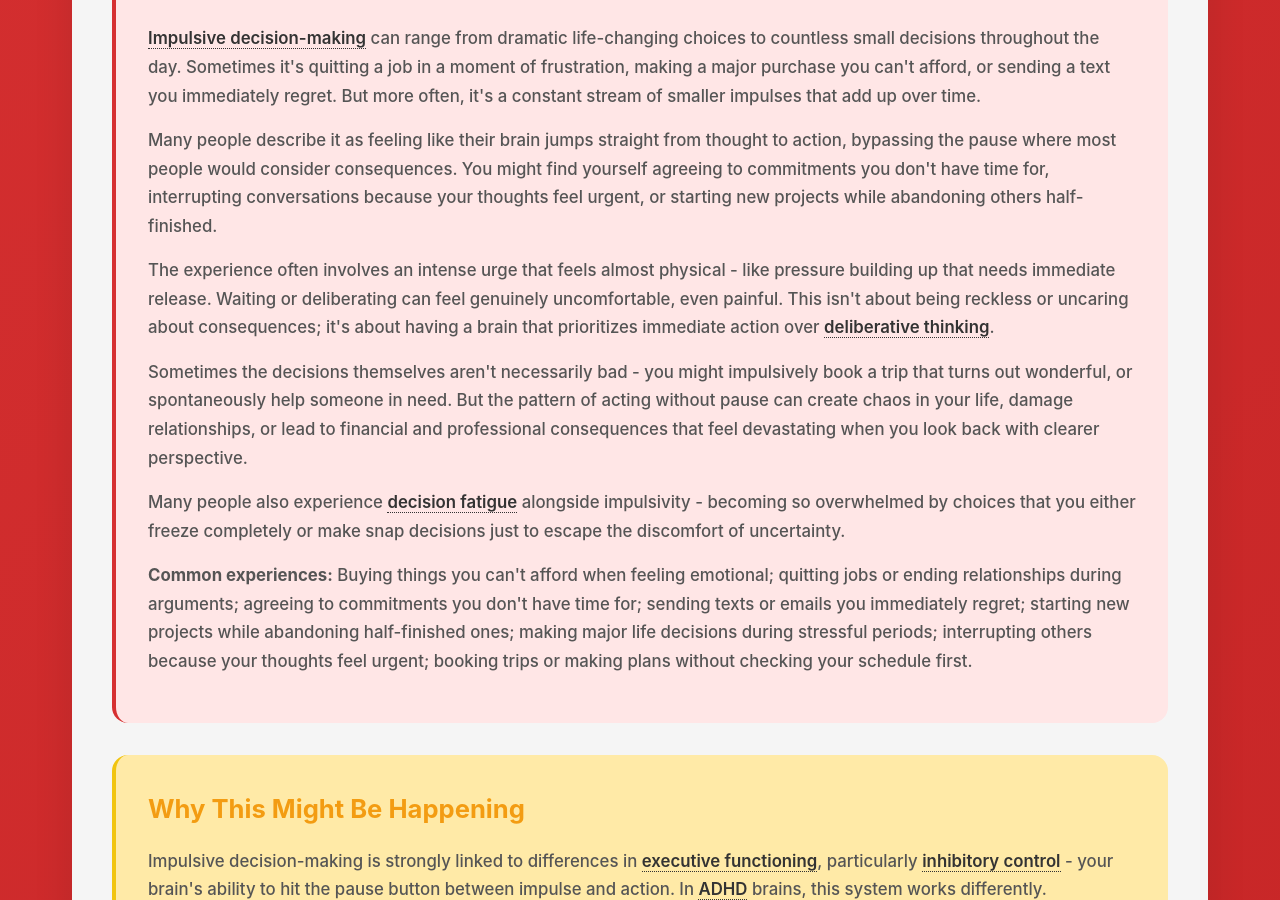
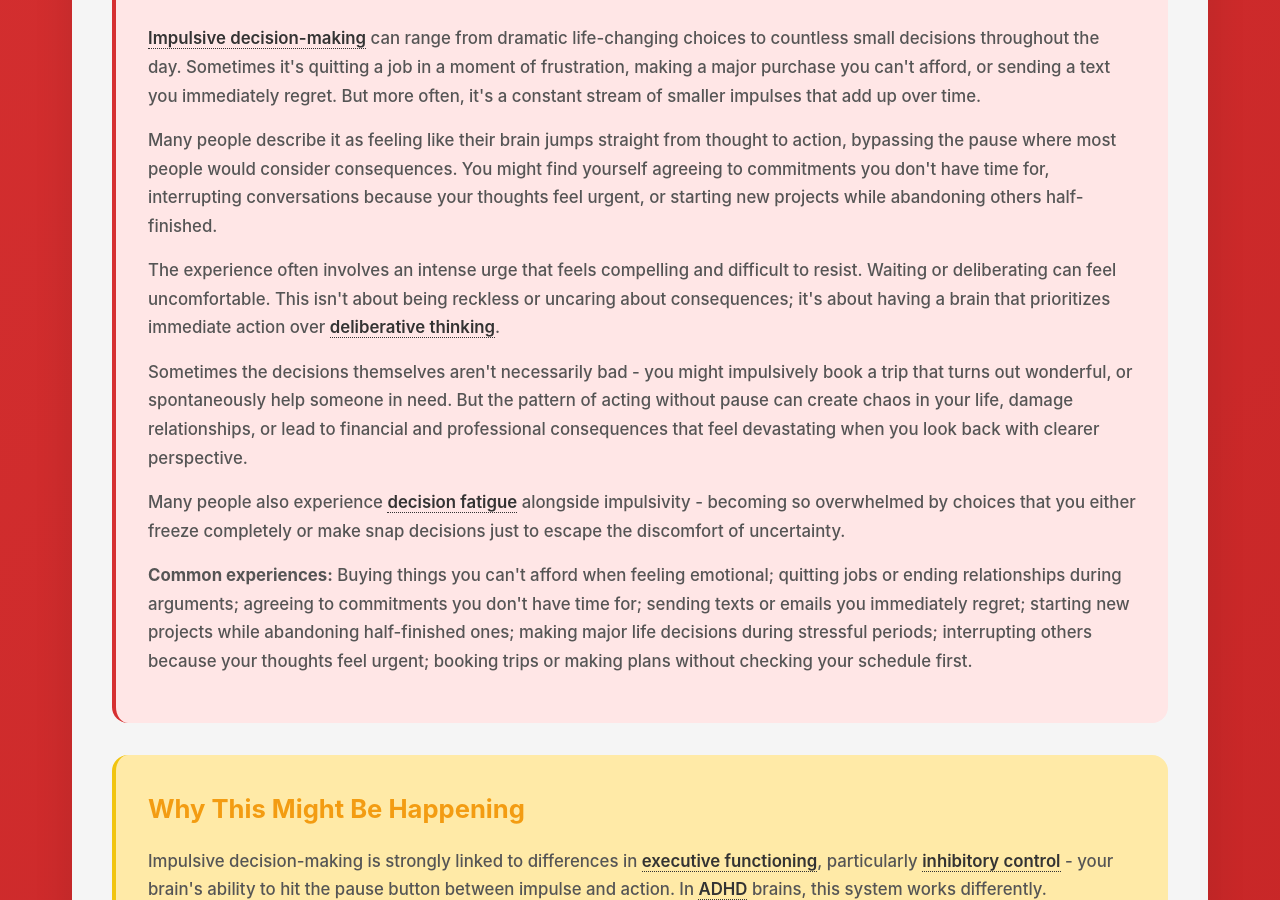
Before and after one commit to neurodivergent-survival-guide/neurodivergent-survival-guide, a Jekyll site: the page built from struggles/impulsive-decision-making.html, in a window 1280 px wide and 900 px high, scrolled down 796 px. Built offline with Jekyll 4.4.1, drawn with Linux system fonts in a browser that asks for light colours.

Commit message:
Update impulsive-decision-making.html

```diff
--- a/struggles/impulsive-decision-making.html
+++ b/struggles/impulsive-decision-making.html
@@ -29,7 +29,7 @@ search_terms: ["act without thinking first", "regret decisions immediately", "ca
 
         <p>Many people describe it as feeling like their brain jumps straight from thought to action, bypassing the pause where most people would consider consequences. You might find yourself agreeing to commitments you don't have time for, interrupting conversations because your thoughts feel urgent, or starting new projects while abandoning others half-finished.</p>
 
-        <p>The experience often involves an intense urge that feels almost physical - like pressure building up that needs immediate release. Waiting or deliberating can feel genuinely uncomfortable, even painful. This isn't about being reckless or uncaring about consequences; it's about having a brain that prioritizes immediate action over <a class="jargon">deliberative thinking<span class="tooltip">Taking time to weigh options, consider consequences, and think through decisions carefully</span></a>.</p>
+        <p>The experience often involves an intense urge that feels compelling and difficult to resist. Waiting or deliberating can feel uncomfortable. This isn't about being reckless or uncaring about consequences; it's about having a brain that prioritizes immediate action over <a class="jargon">deliberative thinking<span class="tooltip">Taking time to weigh options, consider consequences, and think through decisions carefully</span></a>.</p>
 
         <p>Sometimes the decisions themselves aren't necessarily bad - you might impulsively book a trip that turns out wonderful, or spontaneously help someone in need. But the pattern of acting without pause can create chaos in your life, damage relationships, or lead to financial and professional consequences that feel devastating when you look back with clearer perspective.</p>
 
```
